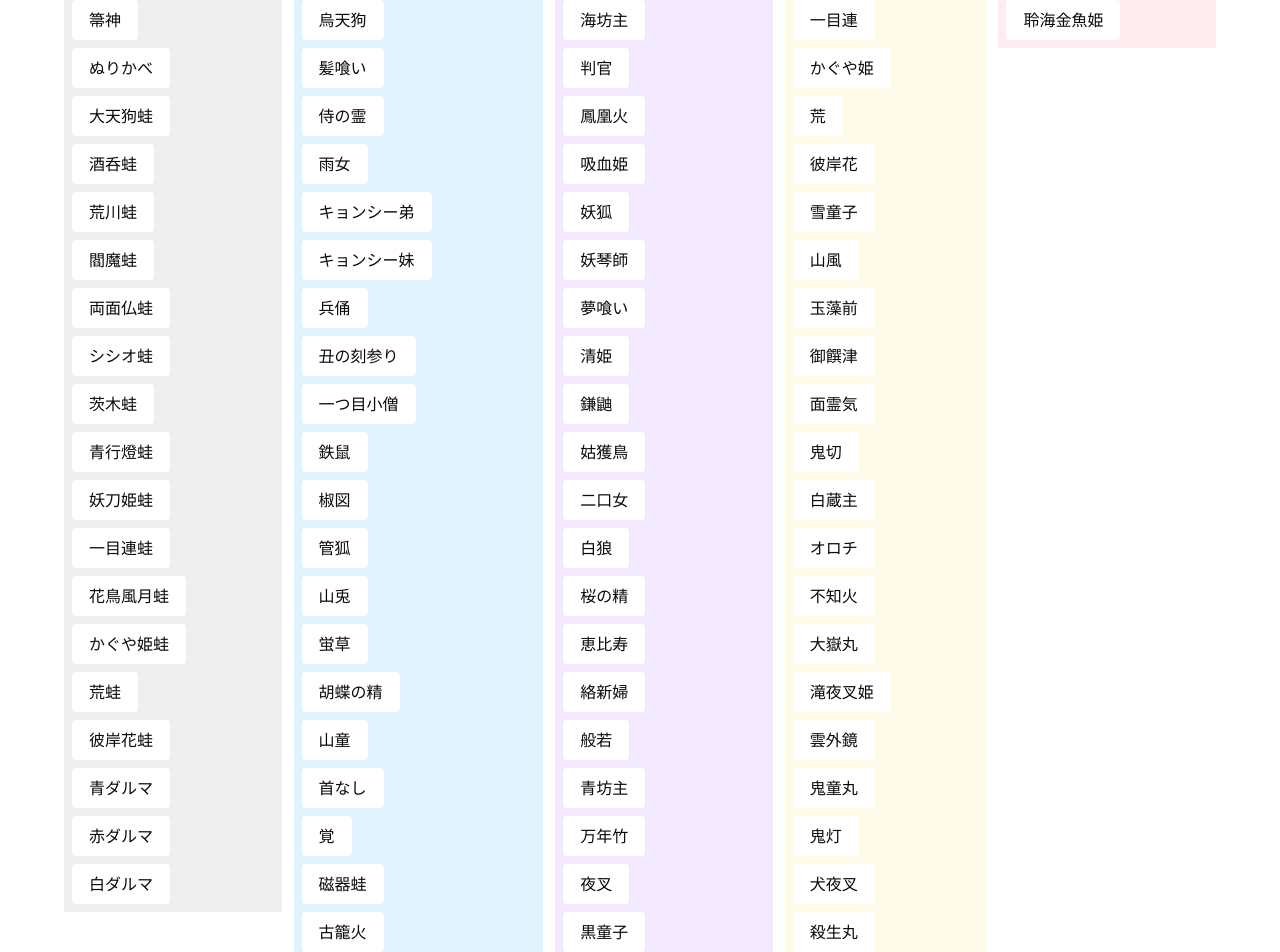
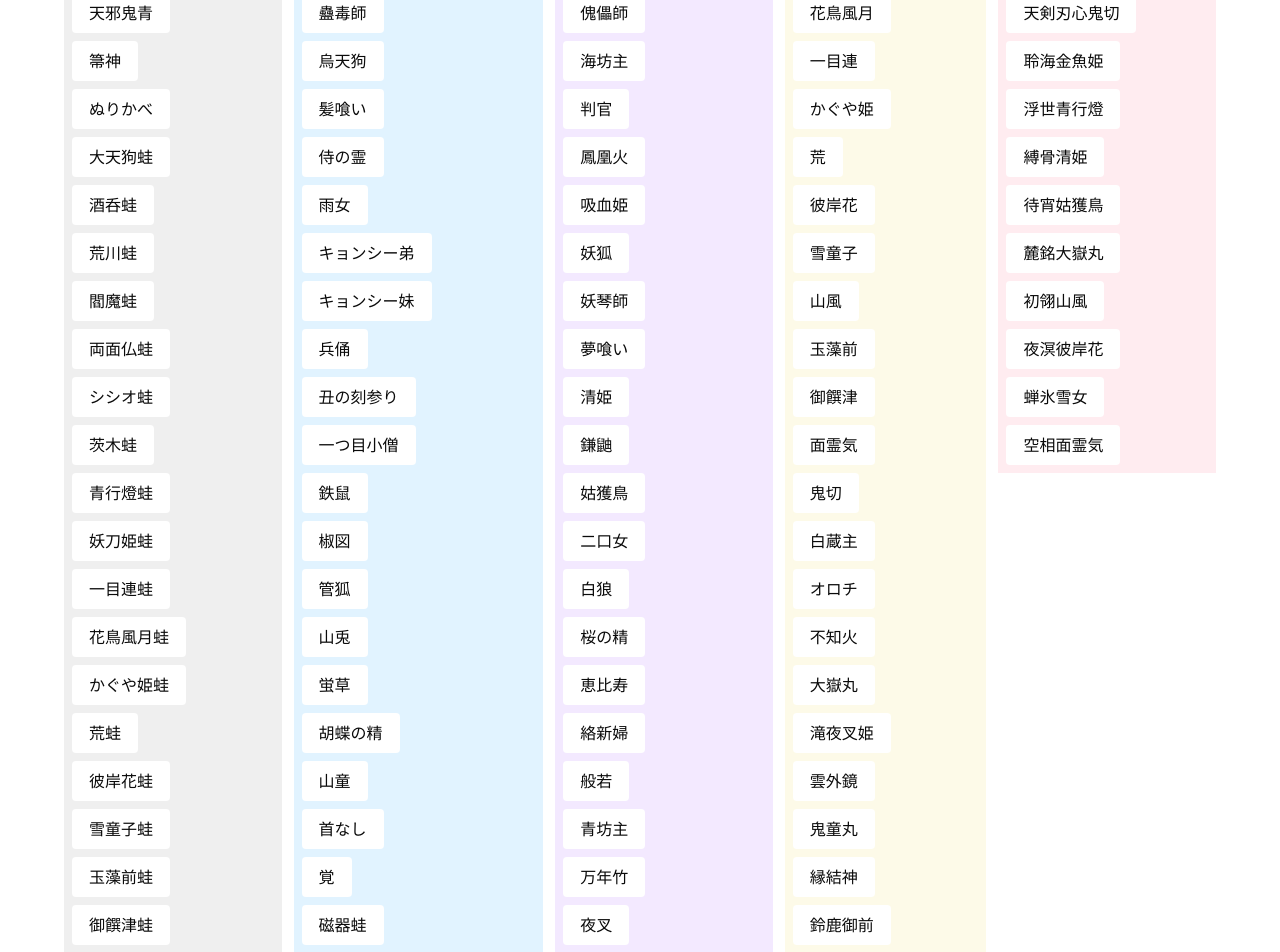
Before and after one commit to Tenderfeel/onmyojigame-100battles-manager, a Vue app: page / in a window 1280 px wide. Shown: the part 580-1532 px from the top of the page. Built offline with nearby package versions, Linux system fonts and the light colour scheme; what vue-instantsearch would draw is missing.

Commit message:
add characters

```diff
--- a/src/components/List.vue
+++ b/src/components/List.vue
@@ -2,55 +2,18 @@
   <div class="section">
     <div class="container">
       <div class="level is-mobile" grouped="grouped" group-multiline="group-multiline">
-        <ais-instant-search :search-client="searchClient" index-name="characters">
-          <ais-autocomplete :class-names="{'ais-Autocomplete': 'control has-icons-left'}">
-            <template slot-scope="{ currentRefinement, indices, refine }">
-              <input
-                class="input"
-                type="search"
-                :value="currentRefinement"
-                placeholder="Search..."
-                autocomplete="off"
-                @input="refine($event.currentTarget.value)"
-              >
-              <span class="icon is-small is-left">
-                <b-icon icon="search" size="is-small"></b-icon>
-              </span>
-            </template>
-          </ais-autocomplete>
 
-          <ais-refinement-list attribute="rare">
-            <div slot-scope="{ items, createURL, refine }">
-              <div class="control level-left rare-switch">
-                <div
-                  class="level-item is-narrow"
-                  v-for="item in items"
-                  :key="item.value"
-                  @click.prevent="refine(item.value)"
-                >
-                  <b-switch v-model="item.isRefined" :class="{'has-text-primary': item.isRefined}">
-                    <span>{{ item.value }}</span>
-                    <small>({{ item.count.toLocaleString() }})</small>
-                  </b-switch>
-                </div>
-              </div>
-            </div>
-          </ais-refinement-list>
-        </ais-instant-search>
-        <!-- <div class="control level-left rare-switch">
+        <div class="control level-left rare-switch">
           <div class="level-item is-narrow" v-for="(rare, i) in Object.keys(showRares)" :key="i">
             <b-switch v-model="showRares[rare]">{{ rare }}</b-switch>
           </div>
-        </div>-->
-        <div class="control level-right">
-          <div class="level-item"></div>
         </div>
+
       </div>
       <div class="level is-mobile list-container">
         <div
-          v-if="showRares[rare]"
           class="level-item is-narrow list"
-          v-for="(rare, i) in Object.keys(showRares)"
+          v-for="(rare, i) in Object.keys(showRares).filter(rare => showRares[rare])"
           :key="i"
           :class="`list-${rare}`"
         >
@@ -66,7 +29,6 @@
   </div>
 </template>
 <script>
-import algoliasearch from "algoliasearch/lite";
 
 import { mapState, mapGetters } from "vuex";
 import CharName from "@/components/CharName";
@@ -78,11 +40,7 @@ export default {
       showRares: Object.assign(
         ...this.$store.getters["rares"].map(key => ({ [key]: true }))
       ),
-      searchResults: [],
-      searchClient: algoliasearch(
-        "KFZDNJLM1A",
-        "da33181b4c2cd6cc8dd868273b4359d3"
-      )
+      rare: 'N'
     };
   },
   computed: {
--- a/src/data/charcters.js
+++ b/src/data/charcters.js
@@ -27,6 +27,9 @@ export default {
     "かぐや姫蛙",
     "荒蛙",
     "彼岸花蛙",
+    "雪童子蛙",
+    "玉藻前蛙",
+    "御饌津蛙",
 
     "青ダルマ",
     "赤ダルマ",
@@ -68,6 +71,7 @@ export default {
     "小袖の手",
     "蟲師",
     "天井下",
+    "垢嘗",
     // コラボ
     "ピーチマキ＆芥子"
   ],
@@ -125,6 +129,9 @@ export default {
     "久次良",
     "紙舞",
     "星熊童子",
+    "風狸",
+    "蠍女",
+    "入内雀",
     //コラボ
     "お香"
   ],
@@ -156,6 +163,12 @@ export default {
     "滝夜叉姫",
     "雲外鏡",
     "鬼童丸",
+    "縁結神",
+    "鈴鹿御前",
+    "緊那羅",
+    "千姫",
+    "帝釈天",
+    "阿修羅",
     //コラボ
     "鬼灯",
     "犬夜叉",
@@ -175,6 +188,14 @@ export default {
     "燼天玉藻前",
     "鬼王酒吞童子",
     "天剣刃心鬼切",
-    "聆海金魚姫"
+    "聆海金魚姫",
+    "浮世青行燈",
+    "縛骨清姫",
+    "待宵姑獲鳥",
+    "麓銘大嶽丸",
+    "初翎山風",
+    "夜溟彼岸花",
+    "蝉氷雪女",
+    "空相面霊気",
   ]
 };
```
